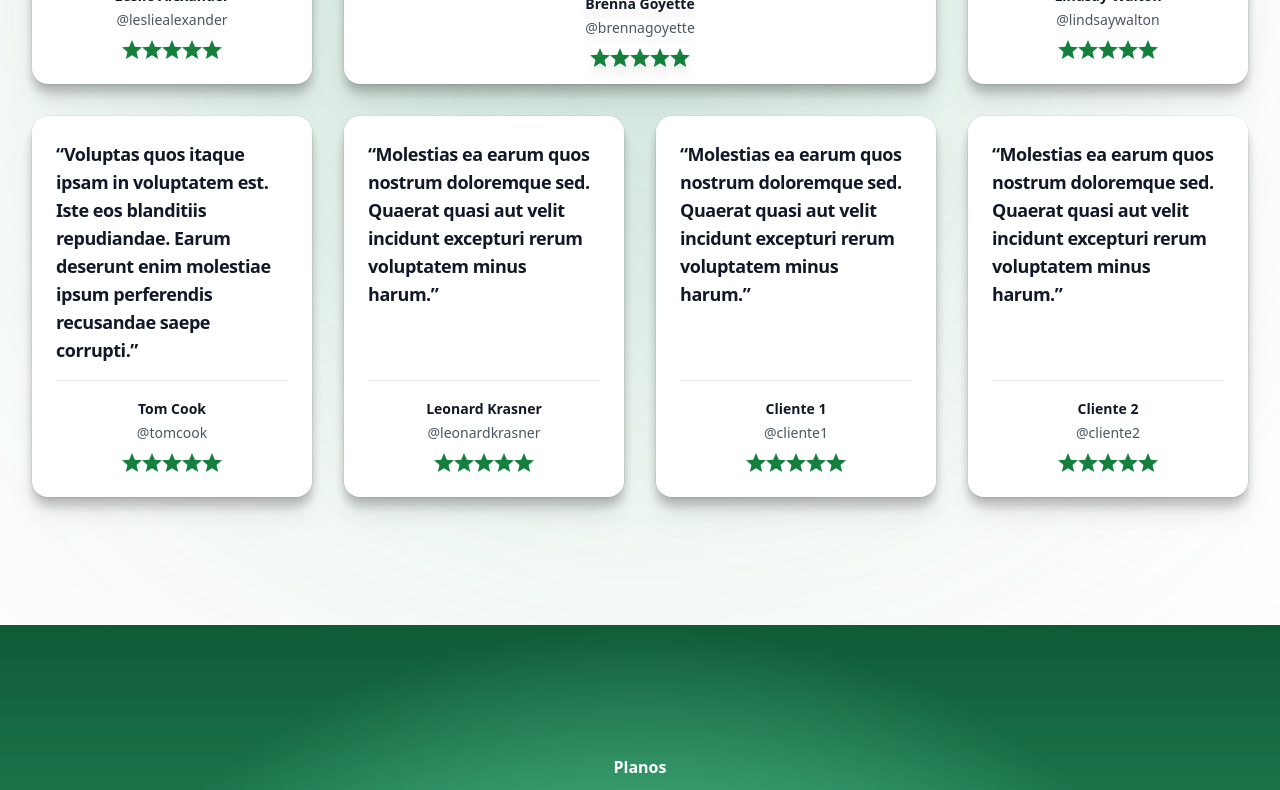
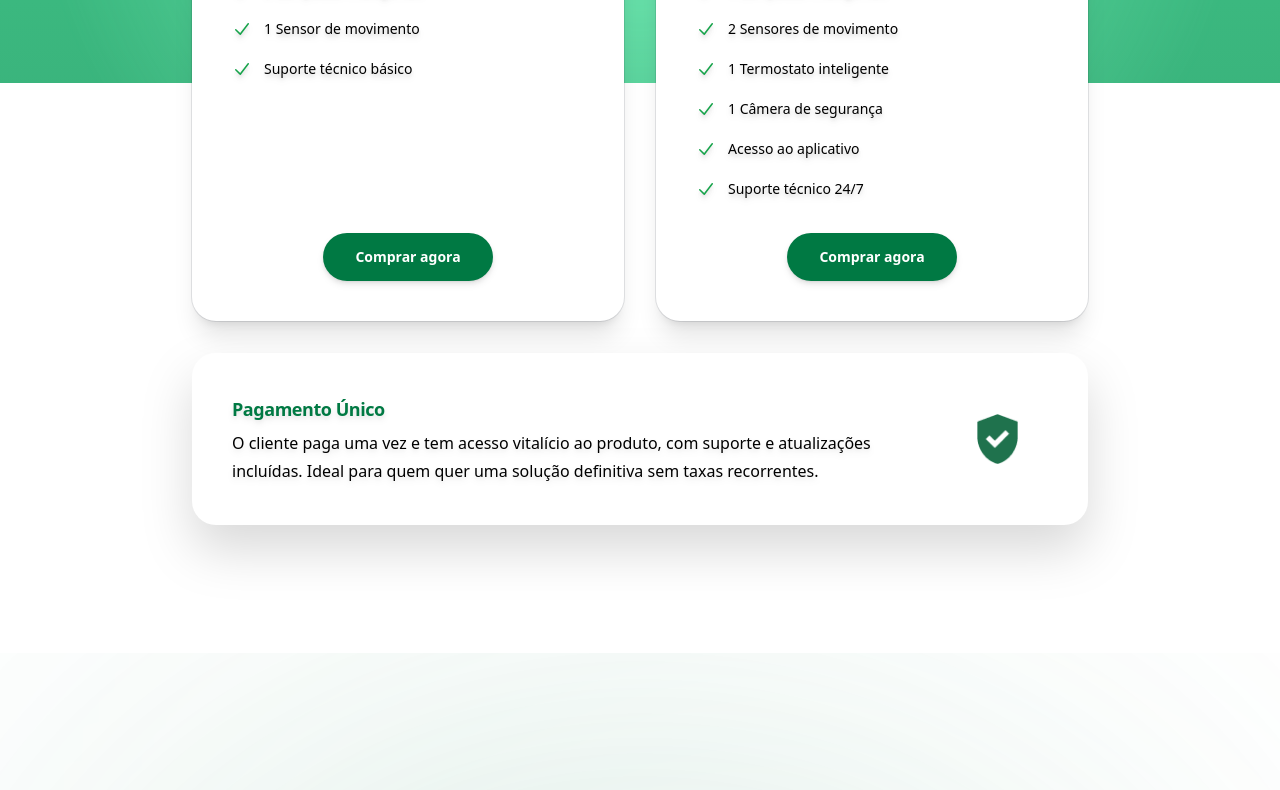
Before and after one commit to ojeanrodriguesdev/smarthomeia, a Next.js app: page / in a window 1280 px wide. Shown: the part 3140-3930 px from the top of the page. Built offline with nearby package versions, Linux system fonts and the light colour scheme.

Commit message:
Finished SecondFeature: 1.1

```diff
--- a/src/app/page.tsx
+++ b/src/app/page.tsx
@@ -12,8 +12,8 @@ export default function Home() {
       <HeroSection />
       <Feature />
       <FeatureTwo />
+      <Pricing />
       <Testimonials />
-      <Pricing />
       <Faq />
       <Footer />
     </main>
```
